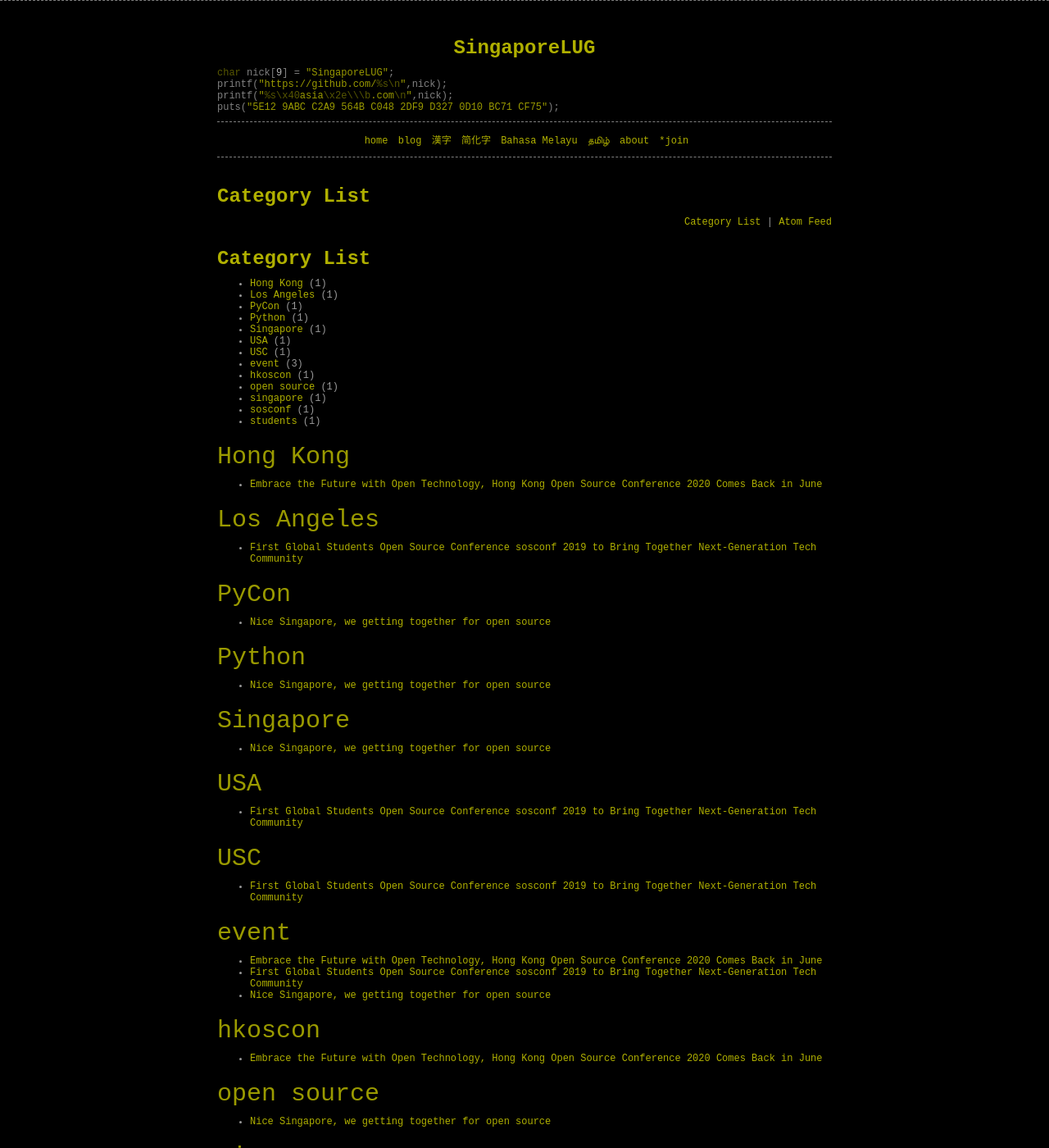
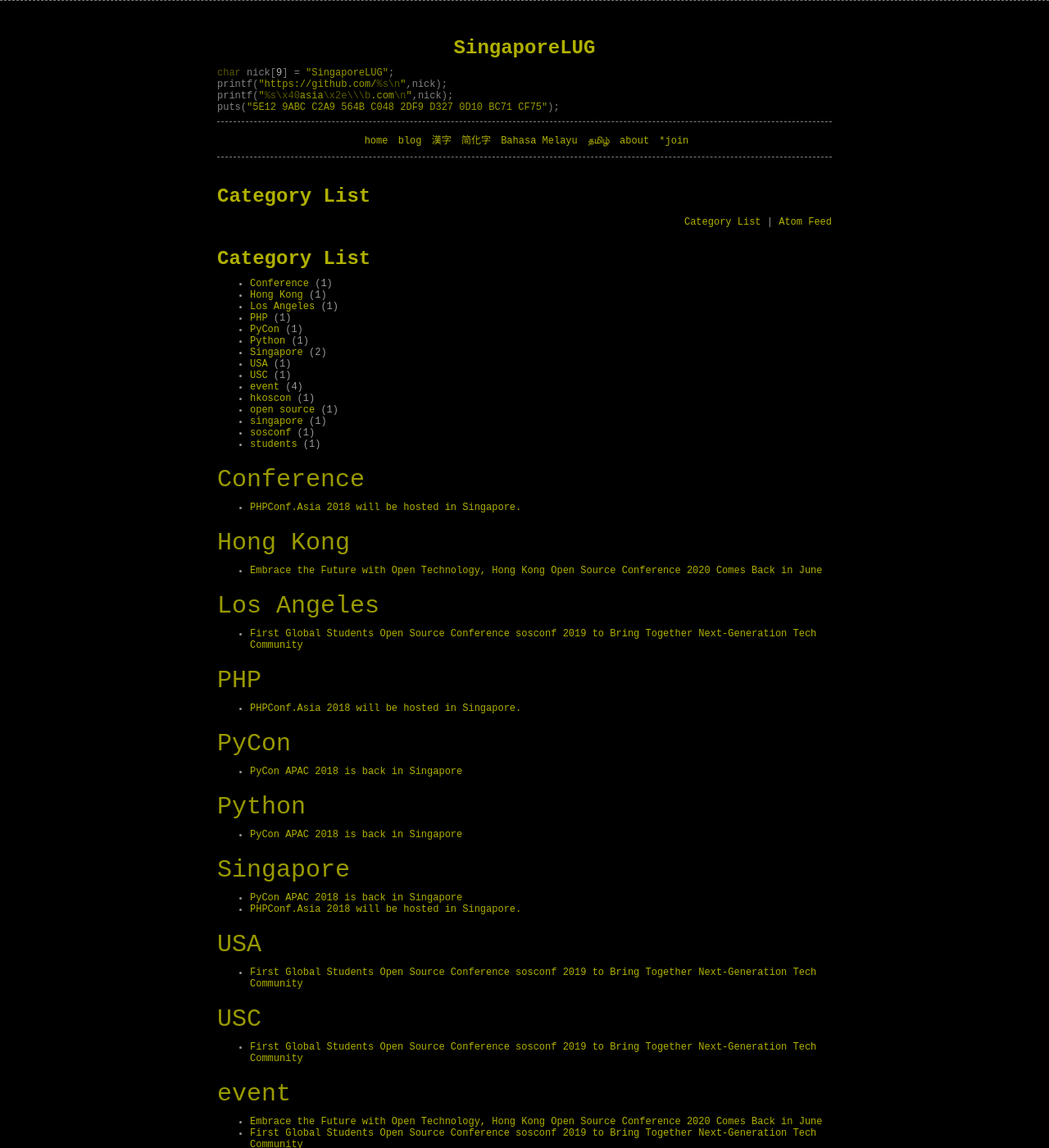
Before and after one commit to SingaporeLUG/singaporelug.org, a Jekyll site: the page built from category.md, in a window 1280 px wide and 1400 px high. Shown: the whole window at 82% size. Built offline with Jekyll 4.4.1, drawn with Linux system fonts in a browser that asks for light colours; some of the changed text lies outside the part shown.

Commit message:
add post

```diff
--- /dev/null
+++ b/_posts/2018/2018-04-10-php-conference-asia-2018.md
@@ -0,0 +1,24 @@
+---
+layout: post
+title:	"PHPConf.Asia 2018 will be hosted in Singapore."
+date:	2018-05-10 03:00:00
+categories:
+    - blog
+tags:
+    - Singapore
+    - PHP
+    - Conference
+    - event
+---
+PHPConf.Asia 2018 will be hosted in 26-29 September at NUSS Kent Ridge Guild House in Singapore. Main Conference will be on 27-28 September, and workshop will be on 26 & 29 September. PHPConf.Asia is also known as PHP Conference Asia.
+
+![PHPConf.Asia 2018](https://singaporelug.org/images/posts/2018/php-conf-asia-2018.jpg)
+![PHPConf.Asia 2018](https://singaporelug.org/images/posts/2018/php-conf-asia-2018-2.jpg)
+
+Rasmus Lerdorf, the creator of PHP will be keynote speaker at the conference. And Sebastian Bergmann, creator of PHPUnit. Co-Founder, thePHPcc and bbpconsulting will be another keynote speaker.
+
+Call For Proposals starts from 9 April and ends at 1 June.
+
+Call For Proposals: https://cfp.phpconf.asia/
+
+PHPConf.Asia 2018 Website: http://2018.phpconf.asia/
--- a/_posts/2018/2018-05-10-PyCon-APAC-2018 .md
+++ b/_posts/2018/2018-05-10-PyCon-APAC-2018 .md
@@ -1,6 +1,6 @@
 ---
 layout: post
-title:	"Nice Singapore, we getting together for open source"
+title:	"PyCon APAC 2018 is back in Singapore"
 date:	2018-05-10 03:00:00
 categories:
     - blog
```
Also changed, not shown: images/posts/2018/php-conf-asia-2018-2.jpg (added), images/posts/2018/php-conf-asia-2018.jpg (added).
